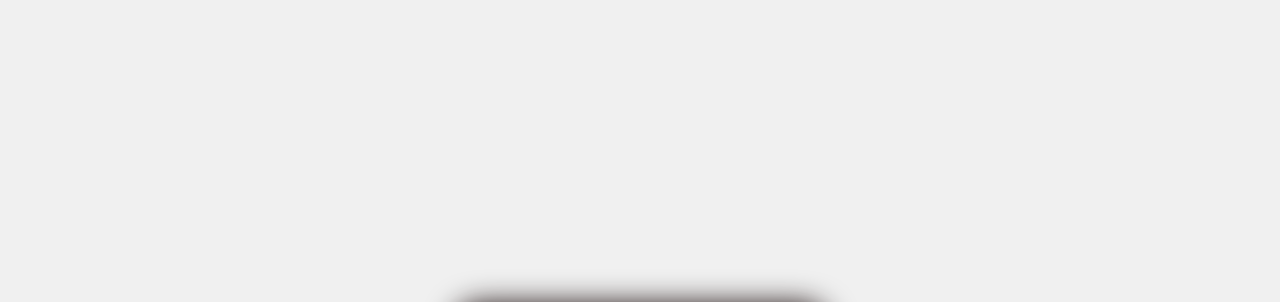
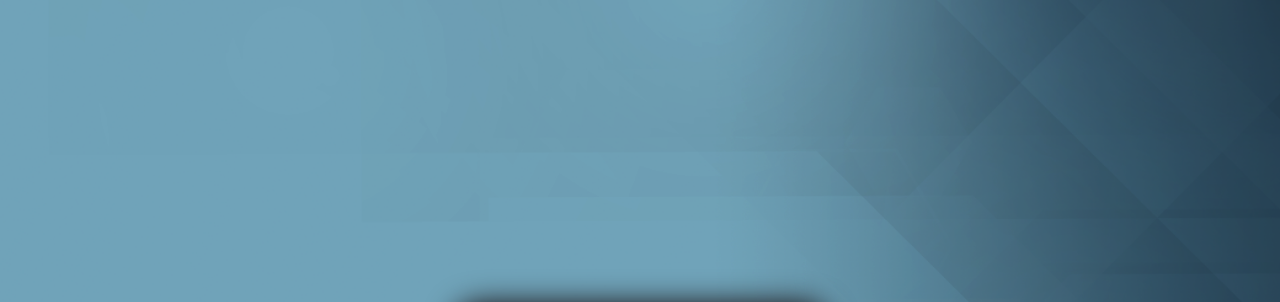
Before and after one commit to Avin-00/password_checker-HTML-CSS-JavaScript, a plain HTML site: page index.html in a window 1280 px wide. Shown: the top 302 px of the page. Drawn offline with Linux system fonts and the light colour scheme.

Commit message:
changes_appiled

```diff
--- a/style.css
+++ b/style.css
@@ -8,6 +8,8 @@ body {
     height: 100vh;
     margin: 0;
     background-color: #f0f0f0;
+    background-image: url(./abstract-bg-blue.png);
+    background-size: cover;
   }
 
   .container {
```
